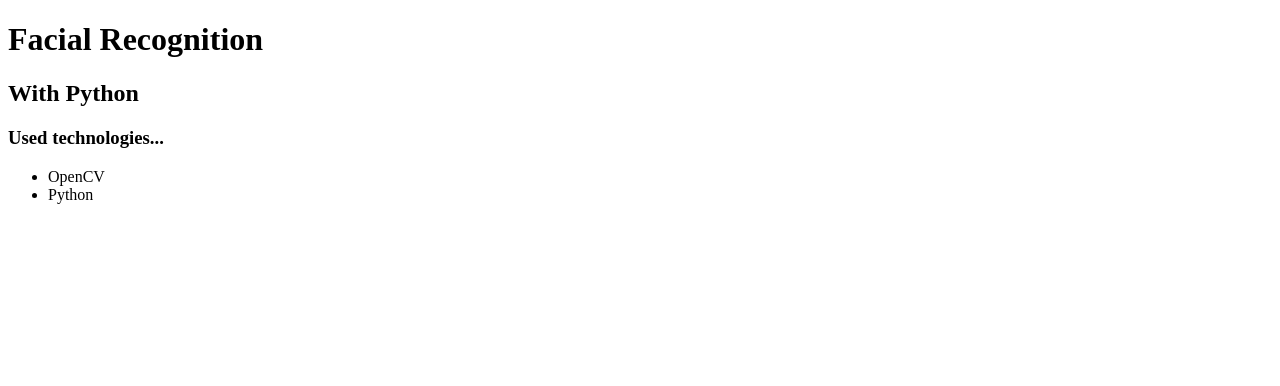
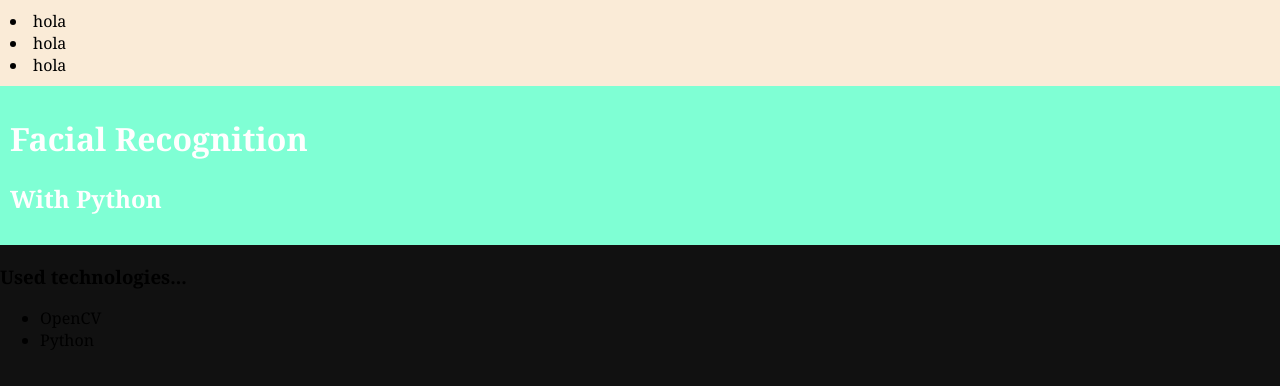
Before and after one commit to Kore29/Technology-Blog, a plain HTML site: page index.html in a window 1280 px wide. Drawn offline with Linux system fonts and the light colour scheme; files that its build step writes are made by us from their sources.

Commit message:
Update 1.1.
He añadido la estructura básica de la página, (todavía no está decorada)

```diff
--- a/assets/style.css
+++ b/assets/style.css
@@ -0,0 +1,17 @@
+body {
+    margin: 0;
+    font-family:Cambria, Cochin, Georgia, Times, 'Times New Roman', serif;
+    background-color: rgb(17, 17, 17);
+}
+
+#nav {
+    background-color: antiquewhite;
+    padding: 10px;
+}
+
+#header {
+    padding: 10px;
+    color:white;
+    background-color: aquamarine;
+
+}
--- a/index.html
+++ b/index.html
@@ -4,17 +4,30 @@
     <meta charset="UTF-8">
     <meta name="viewport" content="width=device-width, initial-scale=1.0">
     <title>AI Application</title>
-    <link rel="stylesheet" href="style.css">
+    <link rel="stylesheet" href="assets/style.css">
 </head>
 <body>
+    <nav id="nav">
+        <li>hola</li>
+        <li>hola</li>
+        <li>hola</li>
+    </nav>
+    <header id="header">
         <h1>Facial Recognition</h1>
         <h2>With Python</h2>
-
+    </header>
+    <main id="main">
+        <div id="ustec">
             <h3>Used technologies...</h3>
             <ul>
                 <li>OpenCV</li>
                 <li>Python</li>
             </ul>
+        </div>
+        <div id="content">
+
+        </div>
+    </main>
     <script src="assets/app.js"></script>
 </body>
 </html>
```
Lines whose indentation alone changed are shown as unchanged.
